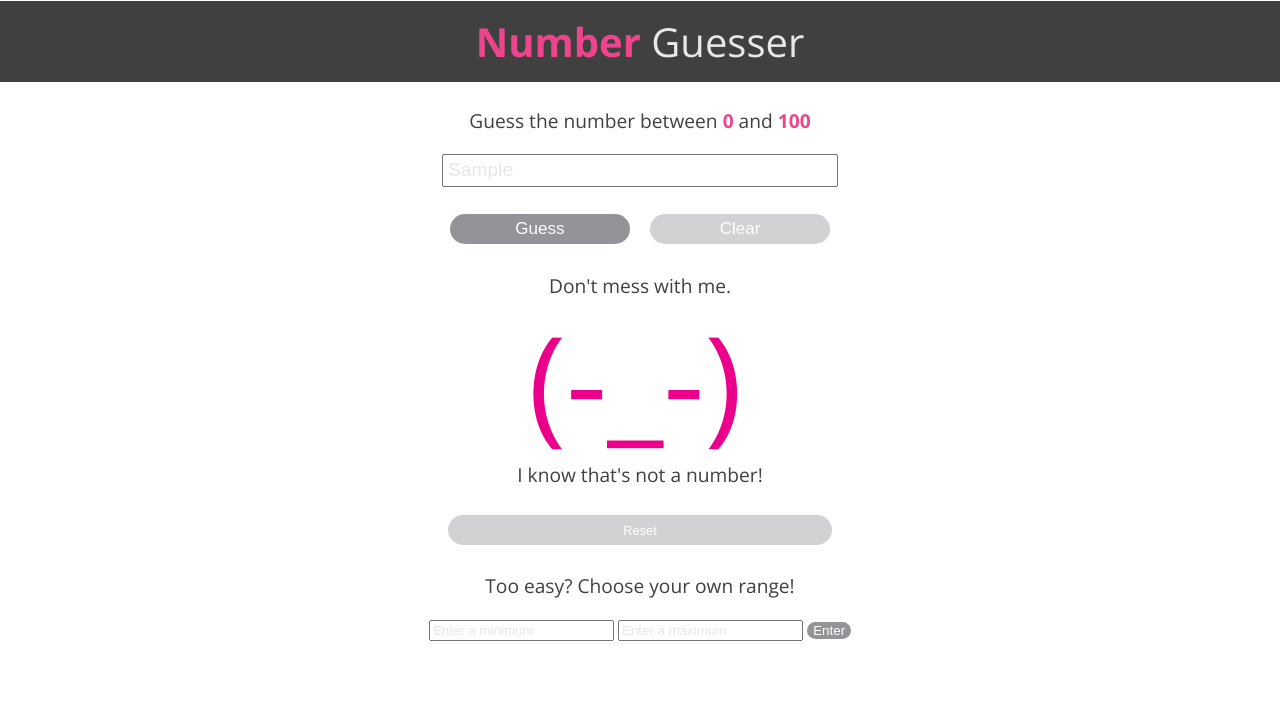
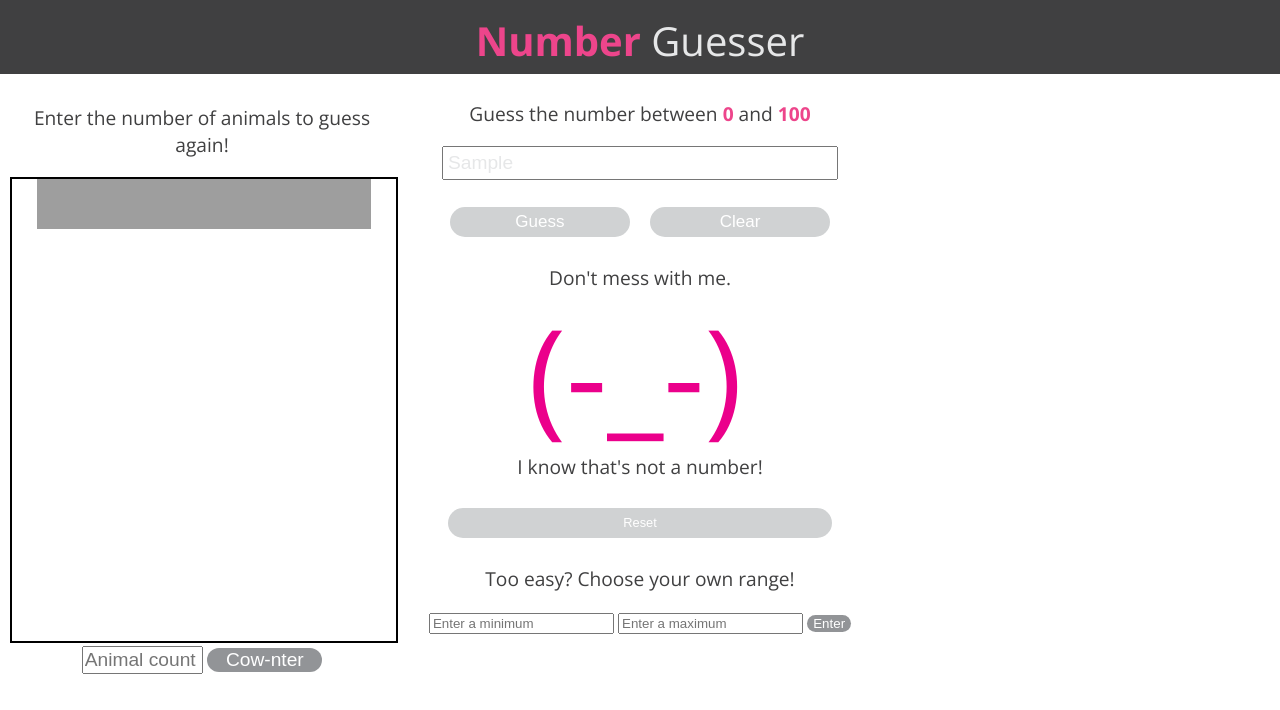
Before and after one commit to cbdallavalle/numberGuesser, a plain HTML site: page nG.html in a window 1280 px wide. Both pictures are taken after typing "Sample" into the empty fields and a click on the button "Guess". Drawn offline with nearby package versions, Linux system fonts and the light colour scheme; grey boxes are pictures that could not be loaded.

Commit message:
Add correct indentation to html, alphabetize css, add cow-nter in javascript

```diff
--- a/nG.css
+++ b/nG.css
@@ -1,41 +1,44 @@
 body {
+  border: 0px;
+  box-sizing: border-box;
+  font-family: Open Sans;
   margin: 0px;
   padding: 0px;
-  font-family: Open Sans;
+  position: relative;
   text-align: center;
   vertical-align: top;
 }
 
 header {
+  background-color: #404041;
+  display: block;
+  height: 100px;
+  margin-bottom: 2%;
+  margin-top: -2%;
   width: 100%;
-  background-color: #404041;
-  height: 45%;
-  display: block;
-  margin-top: -2%;
-  margin-bottom: 2%;
 }
 
 h1 {
   color: #E6E7E8;
   font-weight: 300;
   font-size: 250%;
-  margin-bottom: 0px;
-  padding: 1%;
+  margin: 0px;
+  padding: 3%;
 }
 
 strong {
+  color: #ED458B;
   font-weight: 700;
-  color: #ED458B;
 }
 
 button {
   background-color: #929497;
-  color: #FFFFFF;
   border-top-left-radius: 40px 40px;
+  border-top-right-radius: 40px 40px;
   border-bottom-left-radius: 40px 40px;
-  border-top-right-radius: 40px 40px;
   border-bottom-right-radius:40px 40px;
   border: white;
+  color: #FFFFFF;
 }
 
 .input-button:disabled {
@@ -48,25 +51,25 @@ button:hover {
   color: #FFFFFF;
 }
 
-input::placeholder {
+input:placeholder {
   color: #E6E7E8;
 }
 
 .input-button {
-  width: 14%;
-  height: 30px;
   font-size: 17px;
   font-weight: 300;
+  height: 30px;
   margin: 8px;
+  width: 14%;
 }
 
 #enter-guess {
-  width: 30%;
-  height: 15%;
+  color: #E6E7E8;
   font-size: 120%;
   font-weight: 300;
+  height: 15%;
   padding: .3%;
-  color: #E6E7E8;
+  width: 30%;
 }
 
 p {
@@ -77,18 +80,69 @@ p {
 #value-p {
   color: #EB008B;
   font-size: 800%;
+  font-weight: lighter;
   margin: -2%;
-  font-weight: lighter;
 }
 
 .reset-button {
-  width: 30%;
   font-size: 80%;
   font-weight: lighter;
   padding: .6%;
+  width: 30%;
 }
 
 ul {
+  margin: auto;
   width:97%;
-  margin: auto;
 }
+
+.animal-button {
+  font-size: 120%;
+  font-weight: 300;
+  height: 15%;
+  margin-top: 5px;
+  padding: .3%;
+  width: 30%;
+}
+
+section {
+  display: block;
+  height: 70%;
+  margin-top: -530px;
+  margin-left: 10px;
+  position: absolute;
+  width: 30%;
+  z-index: 100;
+}
+
+.animal-p {
+  margin-left: 0%;
+  margin-top: 0px;
+}
+
+.animals {
+  height: 50px;
+  width: auto;
+}
+
+#barnyard {
+  border: 2px solid black;
+  height: 100%;
+  text-align: center;
+  width: 100%;
+}
+
+.animal-form {
+  display: block;
+  text-align: center;
+  }
+
+#enter-animal-number{
+  color: #E6E7E8;
+  font-size: 120%;
+  font-weight: 300;
+  height: 25%;
+  padding: .3%;
+  width: 30%;
+
+}
--- a/nG.html
+++ b/nG.html
@@ -32,9 +32,11 @@
 
       </form>
 
-    <form>
 
       <p>Too easy? Choose your own range!</p>
+
+      <form class="customize">
+
         <label for="enter-min"></label>
         <input id="enter-min" placeholder="Enter a minimum" type="text">
         <label for="enter-max"></label>
@@ -45,86 +47,23 @@
 
     </main>
 
+    <section>
+      <p class="animal-p">Enter the number of animals to guess again!</p>
+
+      <div id="barnyard">
+      </div>
+
+      <form class="animal-form">
+        <label for="enter-animal-number"></label>
+        <input id="enter-animal-number" placeholder="Animal count" type="text">
+        <button type="button" class="animal-button">Cow-nter</button>
+      </form>
+    </section>
+
   </body>
 
   <script type="text/javascript" src="nG.js">
   </script>
 
+
 </html>
-
-
-<!-- //Chooses random number
-function chooseRandom() {
-//   var chooseNum = Math.floor((Math.random() * 100) + 1);
-//   return chooseNum
-// }
-
-// var randomNum = chooseRandom();
-
-// //various variables defined
-// var ul = document.querySelector('ul');
-// var guessButton = document.querySelector('.guess-button');
-// guessButton.addEventListener('click', submit);
-// var min = 0;
-// var max = 100;
-
-
-//  function submit() {
-//    console.log('submit function running');
-//    var numString = document.getElementById('enter-guess').value;
-//    ul.innerText = numString;
-
-//     var userNum = parseInt(numString);
-//     console.log(userNum);
-
-//     //Checks to see if user number is between min and max, and whether it is NaN
-//     if (isNaN(parseInt(numString))) {
-//         alert('Don\'t mess with me')
-//         ul.innerText = '0';
-//         return;
-//       }
-
-//     else if (userNum > max) {
-//       alert('Your number is too big');
-//       ul.innerText = '0';
-//       return;
-//     }
-//     else if (userNum < min) {
-//       alert('Your number is too small')
-//       ul.innerText = '0';
-//       return;
-//     }
-
-//     //If number is between min and max, displays hints
-//     else {
-//       var hints = document.getElementById('hints');
-
-//       if (userNum === randomNum) {
-//         hints.innerText = 'BOOM!';
-//          }
-//       else if (userNum > randomNum) {
-//         hints.innerText = 'That is too high';
-//           }
-//       else {
-//         hints.innerText = 'That is too low';
-//       }
-//     }
-//   }
-
-// //clear button will clear input and return display to 0
-// var clearButton = document.querySelector('.clear-button');
-// clearButton.addEventListener('click', clear);
-
-// function clear() {
-//   console.log('submit clear function working');
-//    document.getElementById('enter-guess').value = '';
-//    ul.innerText = '0';
-//  }
-
-// //testing reset button
-// var resetButton = document.querySelector('.reset-button');
-// resetButton.addEventListener('click', reset);
-
-// function reset() {
-//   window.location.reload(true);
-// } -->
--- a/nG.js
+++ b/nG.js
@@ -1,16 +1,22 @@
+//Various global variables
+var ul = document.querySelector('ul');
+var hints = document.getElementById('hints');
+var lastGuessStr = document.querySelector('.last-guess-str');
 
 //Default min and max
 var min =  0;
 var max = 100;
 
+//Random Number used in rest of functions
+var randomNum = chooseRandom();
+
 //Default chooses random number
 function chooseRandom() {
   var chooseNum = Math.floor((Math.random() * max - min) + 1);
+  // TO CHEAT ENABLE ;)
   console.log(chooseNum);
   return chooseNum
 }
-
-var randomNum = chooseRandom();
 
 //Reset the random number when a new minimum and maximum are given
 var inputForm = document.getElementById('input-form');
@@ -44,15 +50,17 @@ var clearButton = document.querySelector('.clear-button');
 clearButton.addEventListener('click', clear);
 
 function clear() {
-  // console.log('submit clear function working');
    input.value = '';
    ul.innerText = '0';
    disableClear();
  }
 
-//Disable clear button when nothing to clear
+//Disable clear and reset button when nothing to clear/reset
 var input = document.getElementById('enter-guess');
-input.addEventListener('keyup', disableClear);
+input.addEventListener('keyup', function() {
+    disableClear();
+    disableReset();
+  });
 
   function disableClear() {
     // console.log(input.value)
@@ -67,20 +75,6 @@ input.addEventListener('keyup', disableClear);
   }
 }
 
-
-//reset button will reload the page, effectively re-running the randomNumber function and returning display to 0
-var resetButton = document.querySelector('.reset-button');
-resetButton.addEventListener('click', reset);
-
-function reset() {
-  window.location.reload(true);
-  disableReset();
-  ul.innerText= "0";
-}
-
-//Disable reset button upon load
-input.addEventListener('keyup', disableReset);
-
   function disableReset() {
   if (input.value === '') {
     resetButton.disabled = true;
@@ -93,26 +87,34 @@ input.addEventListener('keyup', disableReset);
   }
 }
 
+//reset button will reload the page, effectively re-running the randomNumber function and returning display to 0
+var resetButton = document.querySelector('.reset-button');
+resetButton.addEventListener('click', reset);
+
+function reset() {
+  window.location.reload(true);
+  disableReset();
+  ul.innerText= "0";
+}
+
 //When Guess button is pressed, takes the input value and compares it to the chosen random number.
-var ul = document.querySelector('ul');
 var guessButton = document.querySelector('.guess-button');
-
-var hints = document.getElementById('hints');
-var lastGuessStr = document.querySelector('.last-guess-str');
 
 guessButton.addEventListener('click', function(e){
   e.preventDefault();
-  console.log("I am checking to see if enter button is working", e);
+  // console.log("I am checking to see if enter button is working", e);
   submit();
+  randomizeAnimals();
+  createAnimals();
 });
 
  function submit() {
-   console.log('submit function running');
+   // console.log('submit function running');
    var numString = input.value;
    ul.innerText = numString;
 
     var userNum = parseInt(numString);
-    console.log(userNum);
+    // console.log(userNum);
 
     //Checks to see if user number is between min and max, and whether it is NaN
     if (isNaN(parseInt(numString))) {
@@ -154,6 +156,7 @@ guessButton.addEventListener('click', function(e){
     }
   }
 
+//sets the pink display of the user number to 0
 function display0() {
   var ulDisplay = ul.innerText;
   var ulDisplay0 = 0;
@@ -165,164 +168,88 @@ function uponSuccess () {
   randomNum = chooseRandom();
   displayMin.innerText = min;
   displayMax.innerText = max;
-  lastGuessStr.innerText = 'Try again! It\' harder this time, though...';
+  lastGuessStr.innerText = 'Try again! It\'s harder this time, though...';
   setTimeout(function()
     { ul.innerText = 0;
       hints.innerText = '';
     }, 1500);
     }
 
-//incrementing min and max upon successful guess
-//write a function, that recognizes when hints = Boom!
-//calls min and max and increments their values by ten
-//calls chooseRandom to pick a new random number in between new min and max
-//displays new min and max in top paragraph
 
 
-// // testing enter own min and max
-// var enterButton = document.querySelector('.enter-min-max');
-// enterButton.addEventListener('click', enter);
+var barnArray = [
+    "https://openclipart.org/download/48547/krowa.svg",
+    "https://openclipart.org/download/210154/inhabitants-npc-piggy.svg",
+    "https://openclipart.org/download/284215/publicdomainq-0000586ukgunb.svg",
+    "https://openclipart.org/download/247819/goat_white.svg",
+    "https://openclipart.org/download/274644/Pastel-Unicorn.svg",
+    "https://openclipart.org/download/45673/PUP2.svg"
+]
+// var cow = document.querySelector('.cow');
+// cow.style.visibility = 'hidden'
+// var pig = document.querySelector('.pig);');
 
-// function enter() {
-//   var enterMin = document.getElementById('enter-min').value;
-//   var enterMax = document.getElementById('enter-max').value;
-//   var min = enterMin;
-//   var max = enterMax;
-//   console.log(min);
-//   console.log(max);
-// }
+var section = document.querySelector('section');
+section.style.visibility = "hidden";
+
+var container = document.getElementById('barnyard');
+container.setAttribute('class', 'barnyard')
+
+var animalButton = document.querySelector('.animal-button');
+
+var animalRandomNum = 0;
+
+function animalCountRight() {
+
+  animalNum = parseInt(animalInput.value);
+  if (animalNum == animalRandomNum) {
+    console.log('hi!')
+    section.style.visibility = "hidden";
+    guessButton.disabled = false;
+  }
+}
 
 
-// //Chooses random number
-// function chooseRandom() {
-//   var chooseNum = Math.floor((Math.random() * 100) + 1);
-//   return chooseNum
-// }
-
-// var randomNum = chooseRandom();
-
-// //various variables defined
-// var ul = document.querySelector('ul');
-// var guessButton = document.querySelector('.guess-button');
-// guessButton.addEventListener('click', submit);
-// var min = 0;
-// var max = 100;
-
-
-//  function submit() {
-//    console.log('submit function running');
-//    var numString = document.getElementById('enter-guess').value;
-//    ul.innerText = numString;
-
-//     var userNum = parseInt(numString);
-//     console.log(userNum);
-
-//     //Checks to see if user number is between min and max, and whether it is NaN
-//     if (isNaN(parseInt(numString))) {
-//         alert('Don\'t mess with me')
-//         ul.innerText = '0';
-//         return;
-//       }
-
-//     else if (userNum > max) {
-//       alert('Your number is too big');
-//       ul.innerText = '0';
-//       return;
-//     }
-//     else if (userNum < min) {
-//       alert('Your number is too small')
-//       ul.innerText = '0';
-//       return;
-//     }
-
-//     //If number is between min and max, displays hints
-//     else {
-//       var hints = document.getElementById('hints');
-
-//       if (userNum === randomNum) {
-//         hints.innerText = 'BOOM!';
-//          }
-//       else if (userNum > randomNum) {
-//         hints.innerText = 'That is too high';
-//           }
-//       else {
-//         hints.innerText = 'That is too low';
-//       }
-//     }
-//   }
-
-// //clear button will clear input and return display to 0
-// var clearButton = document.querySelector('.clear-button');
-// clearButton.addEventListener('click', clear);
-
-// function clear() {
-//   console.log('submit clear function working');
-//    document.getElementById('enter-guess').value = 'Enter your guess';
-//    ul.innerText = '0';
-//  }
-
-//testing
-// var resetButton = document.querySelector('.reset-button');
-// resetButton.addEventListener('click', reset);
-
-// function reset() {
-//   'nG.html'.reload(true);
+var animalInput = document.querySelector('#enter-animal-number');
+var cownter = document.querySelector('.animal-button');
+cownter.addEventListener('click', function(){
+  animalCountRight();
+  removeAnimals();
+});
 
 
 
+//function to delete all images in container, remove attributes
+// function removeAnimals(){
+//   var newAnimalImgs = document.querySelectorAll('img');
+//   var animalArr = []
+//   // var l = newAnimalImgs; //newAnimalImgs.length
 
 
+//   for (var i = 0; i < 6; i++) {
+//     animalArr.pop(newAnimalImgs);
+//     console.log(animalArr);
+//     newAnimalImgs[0].parentNode.removeChild[0];
 
-//testing
-// var resetButton = document.querySelector('.reset-button');
-// resetButton.addEventListener('click', reset);
-
-// function reset() {
-//   "nG.html".reload(true);
-
-// var clearButton = document.querySelector('.clear-button');
-// clearButton.addEventListener('click', clear);
-
-// function clear() {
-//   console.log('submit clear function working');
-//    ul.innerText = "Enter your guess";
+//   }
+//   // document.querySelector('.animals').className = "oldAnimals";
+// };
 
 
+function createAnimals() {
+  section.style.visibility = "visible";
 
-// var userString = document.getElementById("enter-guess").textContent;
-// //Do I need a function here?
-// var userNum = parseInt(userString);
-// userString.textcontent = userNum
+  for (var i = 0, j = animalRandomNum; i < j; i++) {
+      var animalImg = document.createElement('img');
+      animalImg.setAttribute('class', 'animals');
+      animalImg.src = barnArray[i]; // img[i] refers to the current URL.
+      container.appendChild(animalImg);
+  guessButton.disabled = true;
+  }
+};
 
-
-
-// //Choosing a random number and comparing it to the user number//
-// function chooseRandom() {
-//   var chooseNum = Math.floor((Math.random() * 100) + 1);
-//   return chooseNum
-// }
-
-// var randomNum = chooseRandom();
-
-// //?how to get these to display in <p> class="hints"//
-// function numComparison() {
-//   if (userNum === randomNum) {
-//     return "BOOM!"
-//   }
-//   else if (userNum > randomNum) {
-//     return "That is too high"
-//   }
-//   else
-//     return "That is too low"
-// }
-
-// //When the guess button is clicked, will display the number in big pink text//
-// var ul = document.querySelector('ul');
-// var guessButton = document.querySelector('.guess-button');
-// guessButton.addEventListener('click', submit);
-
-
-//  function submit() {
-//    var numGuess = document.getElementById('enter-guess').value;
-//    ul.innerText = numGuess;
-//    }
+  function randomizeAnimals() {
+    var animalRan = Math.floor((Math.random() * 6) + 1);
+    animalRandomNum = animalRan;
+    // console.log(animalRan);
+  }
```
Lines whose indentation alone changed are shown as unchanged.
